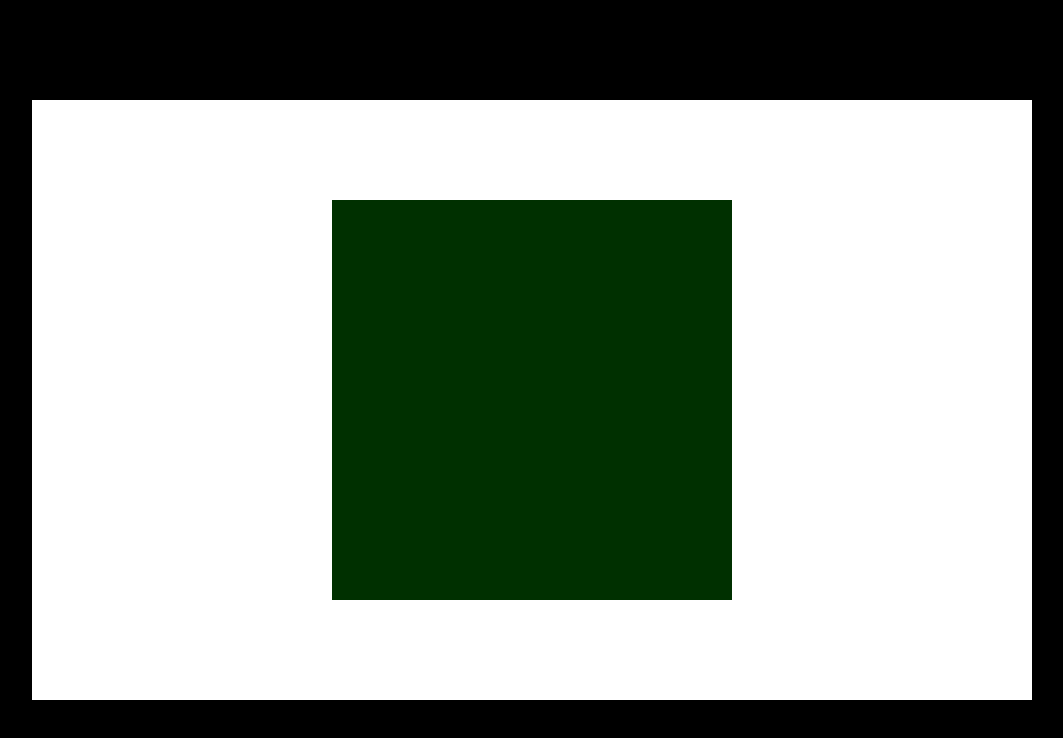
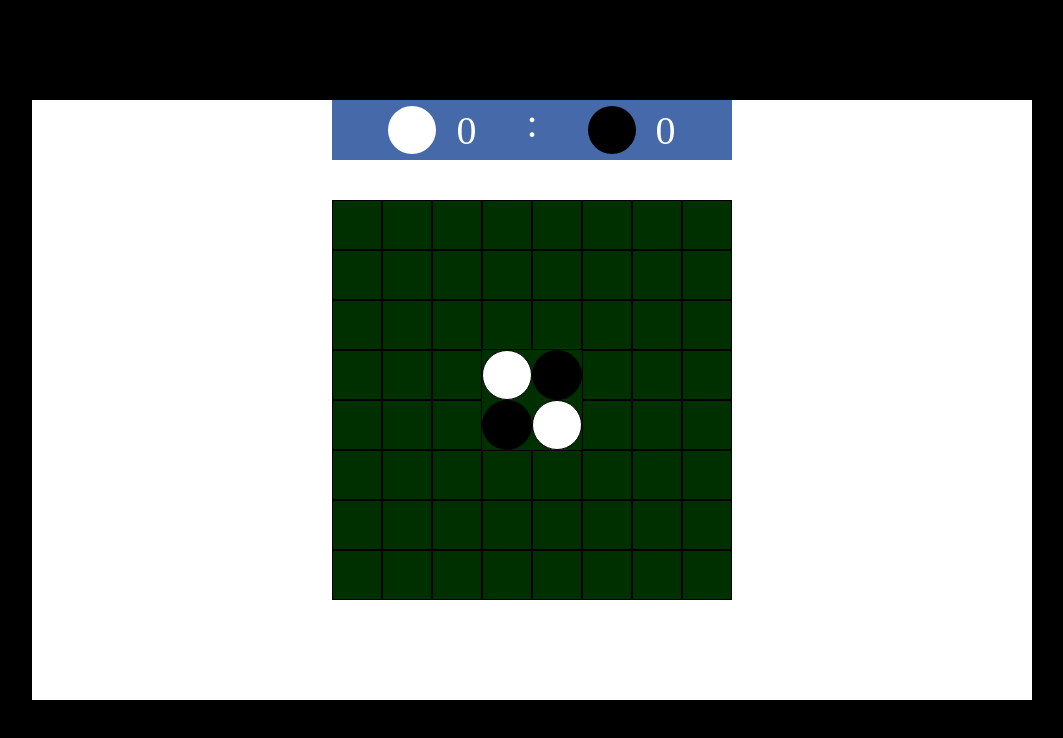
Before and after one commit to arifinhabibi/game-othello, a plain HTML site: page index.html in a window 1280 px wide. Shown: the whole page, without its empty margins (108-1171 px from the left). Drawn offline with Linux system fonts and the light colour scheme.

Commit message:
save project

```diff
--- a/index.html
+++ b/index.html
@@ -10,9 +10,18 @@
 <body>
 
     <div class="container">
+        <div class="score">
+            <div class="player-score">
+                <div class="player"></div> 0
+            </div>
+            :
+            <div class="bot-score">
+                <div class="bot"></div> 0
+            </div>
+        </div>
         <div class="game">
             <div class="grid" id="grid-game">
-
+                <!-- tile -->
             </div>
         </div>
     </div>
--- a/source/css/style.css
+++ b/source/css/style.css
@@ -13,6 +13,42 @@ body {
     bottom: 0;
     left: 0;
     right: 0;
+    user-select: none;
+}
+
+.score {
+    background-color: rgb(70, 105, 169);
+    height: 60px;
+    width: 400px;
+    position: absolute;
+    margin: auto;
+    right: 0;
+    left: 0;
+    display: flex;
+    justify-content: center;
+    color: #fff;
+    font-size: 40px;
+}
+.player-score {
+    display: flex;
+    color: #fff;
+    margin-right: 50px;
+    align-items: center;
+    font-size: 40px;
+}
+.player-score .player {
+    margin-right: 20px;
+}
+.bot-score {
+    font-size: 40px;
+    margin-left: 50px;
+    display: flex;
+    color: #fff;
+    text-align: center;
+    align-items: center;
+}
+.bot-score .bot {
+    margin-right: 20px;
 }
 
 
@@ -37,3 +73,25 @@ body {
     width: 48px;
     border: 1px solid #000;
 }
+
+.player {
+    height: 48px;
+    width: 48px;
+    border-radius: 100%;
+    background-color: #fff;
+}
+
+.bot {
+    height: 48px;
+    width: 48px;
+    background-color: #000;
+    border-radius: 100%;
+}
+
+.step {
+    height: 48px;
+    height: 48px;
+    width: 48px;
+    border-radius: 100%;
+    border: 1px solid #000;
+}
--- a/source/js/game.js
+++ b/source/js/game.js
@@ -4,8 +4,58 @@ class Game {
     }
 
     render(){
-        console.log(this.gridGame)
+        this.create()
+
     }
+
+    create(){
+        this.tiles()
+
+        this.tiles = document.querySelectorAll('.tile')
+
+        this.tiles.forEach((tile, index) => {
+
+            if ((index + 1) == 28 || (index + 1) == 37) {
+                this.player(tile)
+            }
+
+            if ((index + 1) == 29  || (index + 1) == 36) {
+                this.bot(tile)
+            }
+
+            console.log(index+1 * index+1)
+
+
+
+            tile.addEventListener('click', () => {
+                if (!tile.classList.contains('player') || !tile.classList.contains('bot')) {
+
+                    this.player(tile)
+
+                }
+            })
+        })
+    }
+
+    player(tile){
+        tile.classList.add('player')
+    }
+
+    bot(tile){
+        tile.classList.add('bot')
+    }
+
+    tiles(){
+        for (let row = 1; row <= 8; row++) {
+            for (let col = 1; col <= 8; col++) {
+                const tile = document.createElement('div')
+                tile.classList.add('tile')
+                this.gridGame.append(tile)
+            }
+        }
+
+    }
+
 }
 
 const game = new Game()
```
